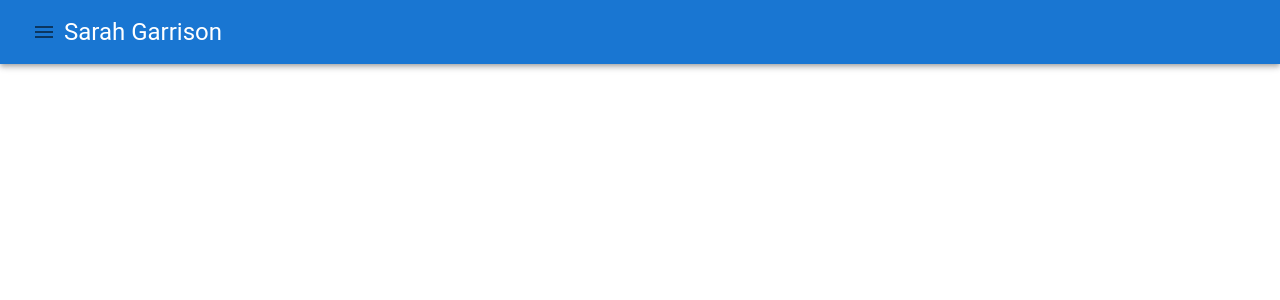
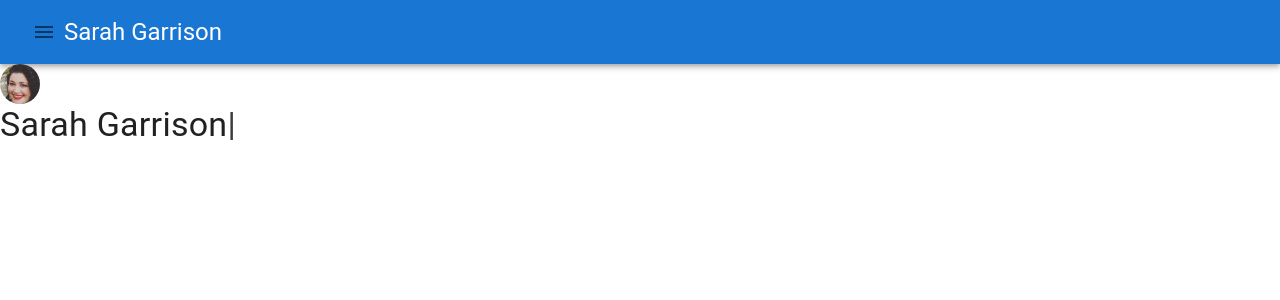
Before and after one commit to segarrison/seg-react-portfolio, a React (Create React App) app: page / in a window 1280 px wide. Shown: the top 300 px of the page. Built offline with nearby package versions, Linux system fonts and the light colour scheme.

Commit message:
Setting up header with avatar and react-typed

```diff
--- a/package.json
+++ b/package.json
@@ -16,6 +16,7 @@
     "react": "^17.0.2",
     "react-dom": "^17.0.2",
     "react-scripts": "4.0.3",
+    "react-typed": "^1.2.0",
     "styled-components": "^5.3.3",
     "web-vitals": "^1.1.2"
   },
--- a/src/App.js
+++ b/src/App.js
@@ -3,6 +3,7 @@ import React, { useState } from "react";
 import "./App.css";
 import Navbar from "./components/Navbar";
 import CssBaseline from '@mui/material/CssBaseline';
+import Header from "./components/Header"
 
 function App() {
 
@@ -11,6 +12,7 @@ function App() {
       <CssBaseline />
     <div>
       <Navbar />
+      <Header />
 
     </div>
     </>
--- a/src/components/Header.js
+++ b/src/components/Header.js
@@ -1,12 +1,20 @@
 import React from 'react';
+import Avatar from "@mui/material/Avatar";
+import Grid from "@mui/material/Grid";
+import Typography from "@mui/material/Typography";
+import Box from "@mui/material/Box";
+import avatar from "../assets/images/avatar.jpeg";
+import Typed from "react-typed";
 
 function Header(props) {
 
   return (
-    <header className="flex-row space-between px-1">
-        <h1>Sarah Garrison</h1>
-      {props.children}
-    </header>
+    <Box>
+      <Avatar src={avatar} alt="image of Sarah Garrison"/>
+      <Typography variant="h4">
+        <Typed strings ={["Sarah Garrison"]} typeSpeed = {40} />
+      </Typography>
+    </Box>
   );
 }
 
```
Also changed, not shown: 1 other file (tests, documents, lock files or other folders).
